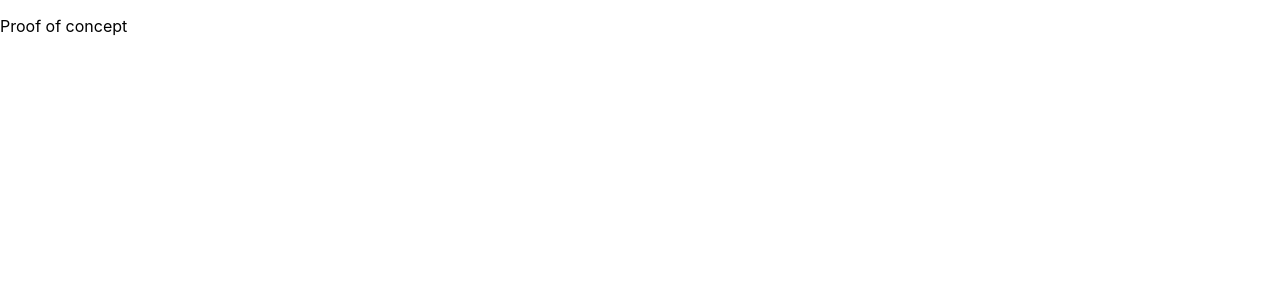
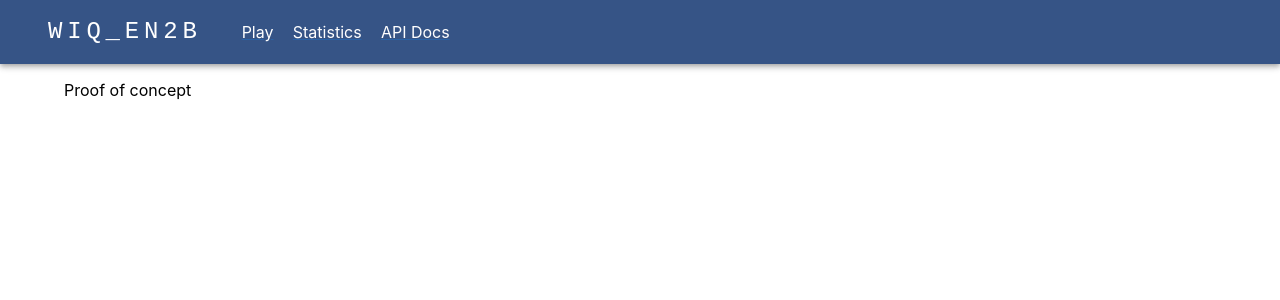
Before and after one commit to Arquisoft/wiq_en2b, a React (Create React App) app in the folder webapp/: page / in a window 1280 px wide. Shown: the top 300 px of the page. Built offline with nearby package versions, Linux system fonts and the light colour scheme.

Commit message:
feat: add a new top bar

```diff
--- a/webapp/package.json
+++ b/webapp/package.json
@@ -5,6 +5,7 @@
   "dependencies": {
     "@emotion/react": "^11.11.3",
     "@emotion/styled": "^11.11.0",
+    "@mui/icons-material": "^5.15.7",
     "@mui/material": "^5.15.3",
     "@testing-library/jest-dom": "^5.17.0",
     "@testing-library/react": "^14.1.2",
--- /dev/null
+++ b/webapp/src/components/Layout.jsx
@@ -0,0 +1,60 @@
+import AppBar from '@mui/material/AppBar';
+import Toolbar from '@mui/material/Toolbar';
+import Typography from '@mui/material/Typography';
+import Container from '@mui/material/Container';
+import {Outlet} from "react-router-dom";
+import {useMediaQuery} from "@mui/material";
+import Link from "@mui/material/Link";
+import {useEffect, useState} from "react";
+
+
+function TopBar() {
+
+  const pages = ['Play', 'Statistics', 'API Docs'];
+  const isMobile = useMediaQuery("@media screen and (max-width: 950px)");
+
+  const [position, setPosition] = useState("static");
+  const [direction, setDirection] = useState("row");
+
+  useEffect(() => {
+    setPosition(isMobile ? "static" : "relative");
+    setDirection(isMobile ? "column" : "row")
+  },[isMobile]);
+
+  return (
+    <AppBar position={position} sx={{backgroundColor: "#365486" }}>
+      <Container maxWidth="xl">
+        <Toolbar>
+          <Typography sx={{
+            mr: 2,
+            fontSize: 24,
+            display: {xs: 'none', md: 'flex'},
+            fontFamily: 'monospace',
+            fontWeight: 400,
+            letterSpacing: '.3rem',
+            textDecoration: 'none',
+          }}>WIQ_EN2B</Typography>
+          <Container sx={{display: "flex", flexDirection: direction}}>
+            {pages.map((page) => (
+              <Link
+                key={page}
+                to={page.url}
+                sx={{my: 2, color: 'white', display: 'block',  marginRight: "2%"}}
+              >
+                {page}
+              </Link>
+            ))}
+          </Container>
+        </Toolbar>
+      </Container>
+    </AppBar>
+  );
+}
+export default function Layout() {
+  return <>
+    <TopBar />
+    <Container maxWidth="lg" minWidth="sm" xs={{backgroundColor:"#7FC7D9"}}>
+      <Outlet />
+    </Container>
+  </>
+}
```
Also changed, not shown: webapp/src/components/Router.jsx (+10 -7 lines), webapp/src/index.js (+4 -4 lines), 2 other files (tests, documents, lock files or other folders).
